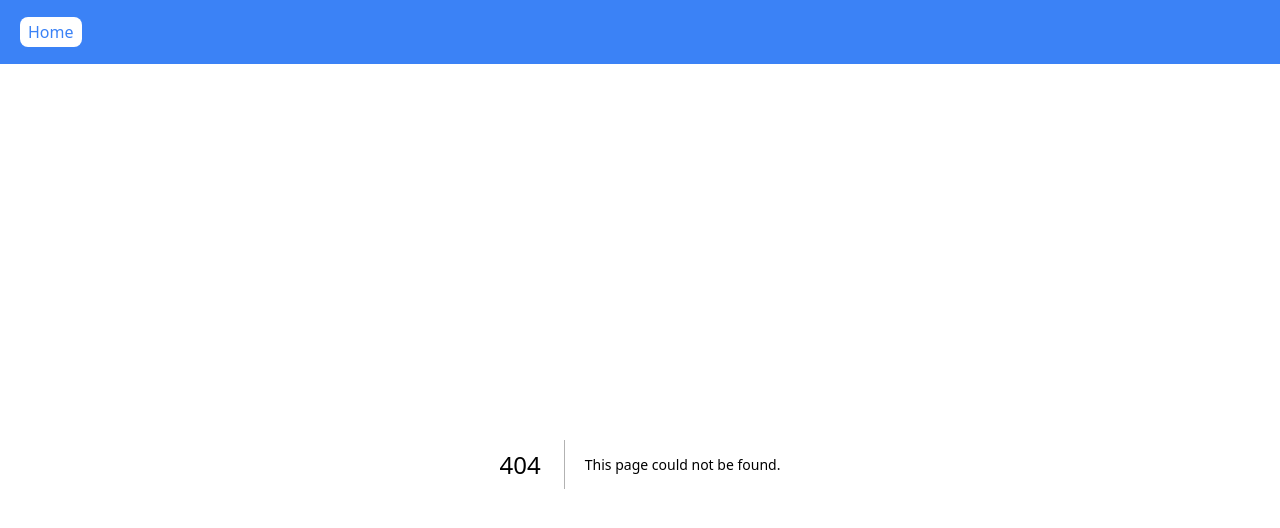
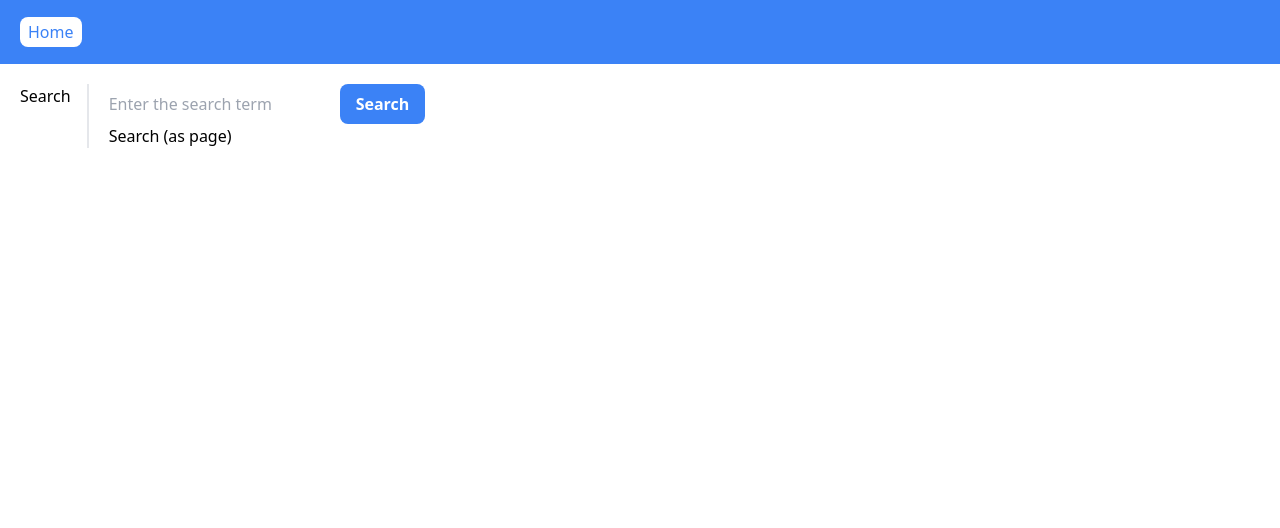
Before and after one commit to internetdrew/learn-next-13, a Next.js app: page /search in a window 1280 px wide. Before the commit this address had no page. Shown: the top 528 px of the page. Built offline with nearby package versions, Linux system fonts and the light colour scheme.

Commit message:
introduce built-in loading

```diff
--- /dev/null
+++ b/app/search/Search.tsx
@@ -0,0 +1,34 @@
+'use client';
+
+import { useRouter } from 'next/navigation';
+import { FormEvent, useState } from 'react';
+
+const Search = () => {
+  const [search, setSearch] = useState('');
+  const router = useRouter();
+
+  const handleSearch = (e: FormEvent<HTMLFormElement>) => {
+    e.preventDefault();
+    setSearch('');
+    router.push(`/search/${search}`);
+  };
+
+  return (
+    <form onSubmit={handleSearch}>
+      <input
+        type='text'
+        value={search}
+        placeholder='Enter the search term'
+        onChange={e => setSearch(e.target.value)}
+      />
+      <button
+        type='submit'
+        className='bg-blue-500 text-white font-bold py-2 px-4 rounded-lg'
+      >
+        Search
+      </button>
+    </form>
+  );
+};
+
+export default Search;
--- /dev/null
+++ b/app/search/[searchTerm]/loading.tsx
@@ -0,0 +1,7 @@
+import React from 'react';
+
+const Loading = () => {
+  return <div>Loading search results</div>;
+};
+
+export default Loading;
--- /dev/null
+++ b/app/search/[searchTerm]/page.tsx
@@ -0,0 +1,46 @@
+type PageProps = {
+  params: {
+    searchTerm: string;
+  };
+};
+
+type SearchResult = {
+  organic_results: [
+    {
+      position: number;
+      title: string;
+      link: string;
+      thumbnail: string;
+      snippet: string;
+    }
+  ];
+};
+
+const search = async (searchTerm: string) => {
+  const res = await fetch(
+    `https://serpapi.com/search.json?q=${searchTerm}&api_key=${process.env.API_KEY}`
+  );
+  const data: SearchResult = await res.json();
+  return data;
+};
+
+const SearchResults = async ({ params: { searchTerm } }: PageProps) => {
+  const searchResults = await search(searchTerm);
+
+  return (
+    <div>
+      <p>You searched for the term: {searchTerm}</p>
+
+      <ol>
+        {searchResults.organic_results.map(result => (
+          <li key={result.position} className='list-decimal'>
+            <p className='font-bold'>{result.title}</p>
+            <p>{result.snippet}</p>
+          </li>
+        ))}
+      </ol>
+    </div>
+  );
+};
+
+export default SearchResults;
--- /dev/null
+++ b/app/search/layout.tsx
@@ -0,0 +1,17 @@
+import Search from './Search';
+
+const RootLayout = ({ children }: { children: React.ReactNode }) => {
+  return (
+    <main className='flex space-x-4 divide-x-2 p-5'>
+      <div>
+        <h1>Search</h1>
+      </div>
+      <div className='flex-1 pl-5'>
+        <Search />
+        <div>{children}</div>
+      </div>
+    </main>
+  );
+};
+
+export default RootLayout;
--- /dev/null
+++ b/app/search/page.tsx
@@ -0,0 +1,7 @@
+import React from 'react';
+
+const Search = () => {
+  return <div>Search (as page)</div>;
+};
+
+export default Search;
--- a/app/todos/TodosList.tsx
+++ b/app/todos/TodosList.tsx
@@ -5,8 +5,7 @@ import Link from 'next/link';
 const fetchTodos = async () => {
   const res = await fetch('https://jsonplaceholder.typicode.com/todos');
   const todos: Todo[] = await res.json();
-  const trimmedTodos = todos.splice(0, 10);
-  return trimmedTodos;
+  return todos;
 };
 
 const TodosList = async () => {
--- /dev/null
+++ b/app/todos/[todoId]/not-found.tsx
@@ -0,0 +1,7 @@
+import React from 'react';
+
+const NotFound = () => {
+  return <div>Whoops! We couldn't find the TODO you were looking for.</div>;
+};
+
+export default NotFound;
--- a/app/todos/[todoId]/page.tsx
+++ b/app/todos/[todoId]/page.tsx
@@ -1,5 +1,7 @@
-import React from 'react';
 import { Todo } from '../../../typings';
+import { notFound } from 'next/navigation';
+
+const dynamicParams = true;
 
 type PageProps = {
   params: {
@@ -9,7 +11,8 @@ type PageProps = {
 
 const fetchTodo = async (todoId: string) => {
   const res = await fetch(
-    `https://jsonplaceholder.typicode.com/todos/${todoId}`
+    `https://jsonplaceholder.typicode.com/todos/${todoId}`,
+    { next: { revalidate: 60 } }
   );
   const todo: Todo = await res.json();
   return todo;
@@ -17,6 +20,8 @@ const fetchTodo = async (todoId: string) => {
 
 const TodoPage = async ({ params: { todoId } }: PageProps) => {
   const todo = await fetchTodo(todoId);
+
+  if (!todo.id) return notFound();
 
   return (
     <div className='p-10 bg-yellow-200 border-2 m-2 shadow-lg'>
@@ -32,3 +37,15 @@ const TodoPage = async ({ params: { todoId } }: PageProps) => {
 };
 
 export default TodoPage;
+
+export async function generateStaticParams() {
+  const res = await fetch('https://jsonplaceholder.typicode.com/todos');
+  const todos: Todo[] = await res.json();
+
+  const trimmedTodos = todos.splice(0, 10);
+
+  // [{tidoId: '1'}, {todoId: '2'}]
+  return trimmedTodos.map(todo => ({
+    todoId: todo.id.toString(),
+  }));
+}
--- /dev/null
+++ b/app/todos/layout.tsx
@@ -0,0 +1,15 @@
+import TodosList from './TodosList';
+
+const RootLayout = ({ children }: { children: React.ReactNode }) => {
+  return (
+    <main className='flex'>
+      <div>
+        {/* @ts-ignore */}
+        <TodosList />
+      </div>
+      <div className='flex-1'>{children}</div>
+    </main>
+  );
+};
+
+export default RootLayout;
--- a/app/todos/page.tsx
+++ b/app/todos/page.tsx
@@ -1,11 +1,9 @@
-import React from 'react';
 import TodosList from './TodosList';
 
 const Todos = () => {
   return (
     <div>
-      {/* @ts-ignore */}
-      <TodosList />
+      <h1>This is where the todos will be listed...</h1>
     </div>
   );
 };
```
